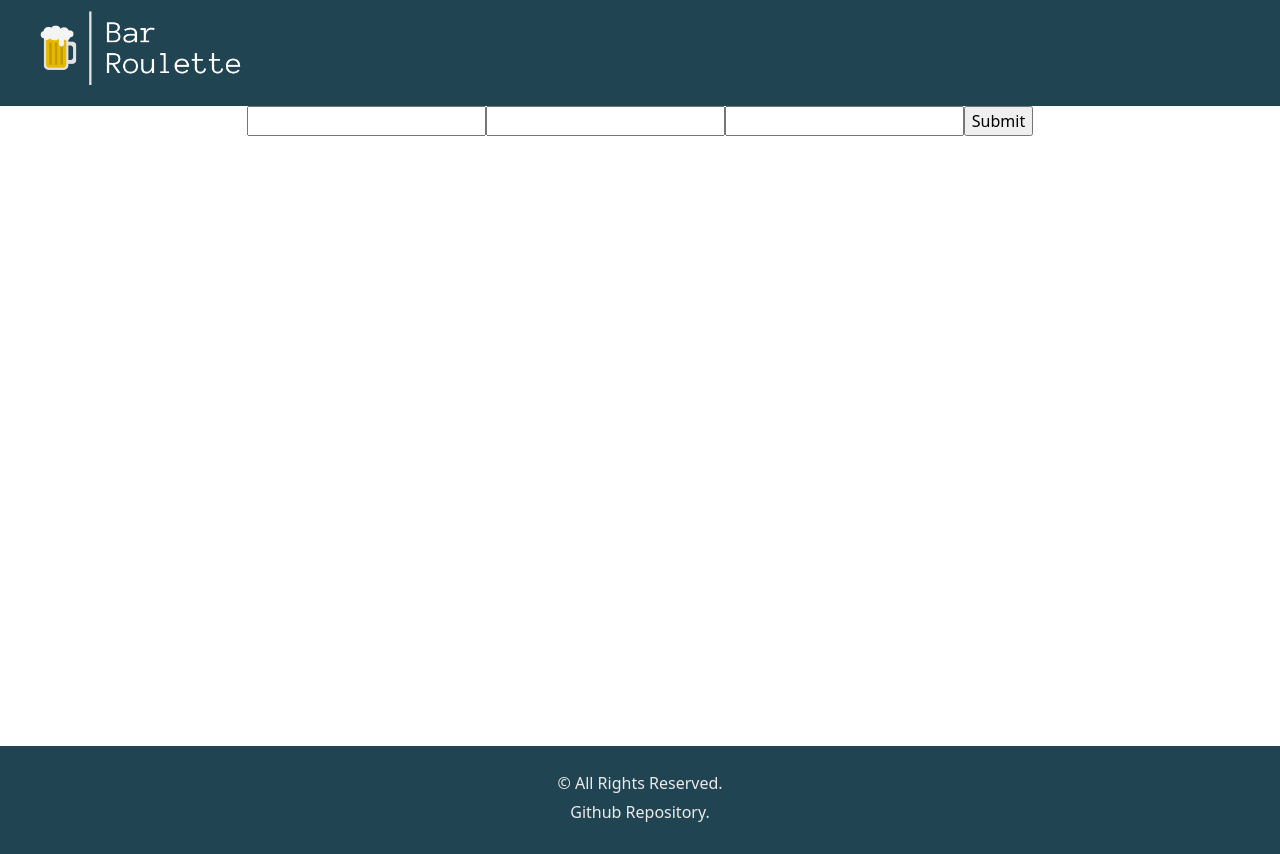
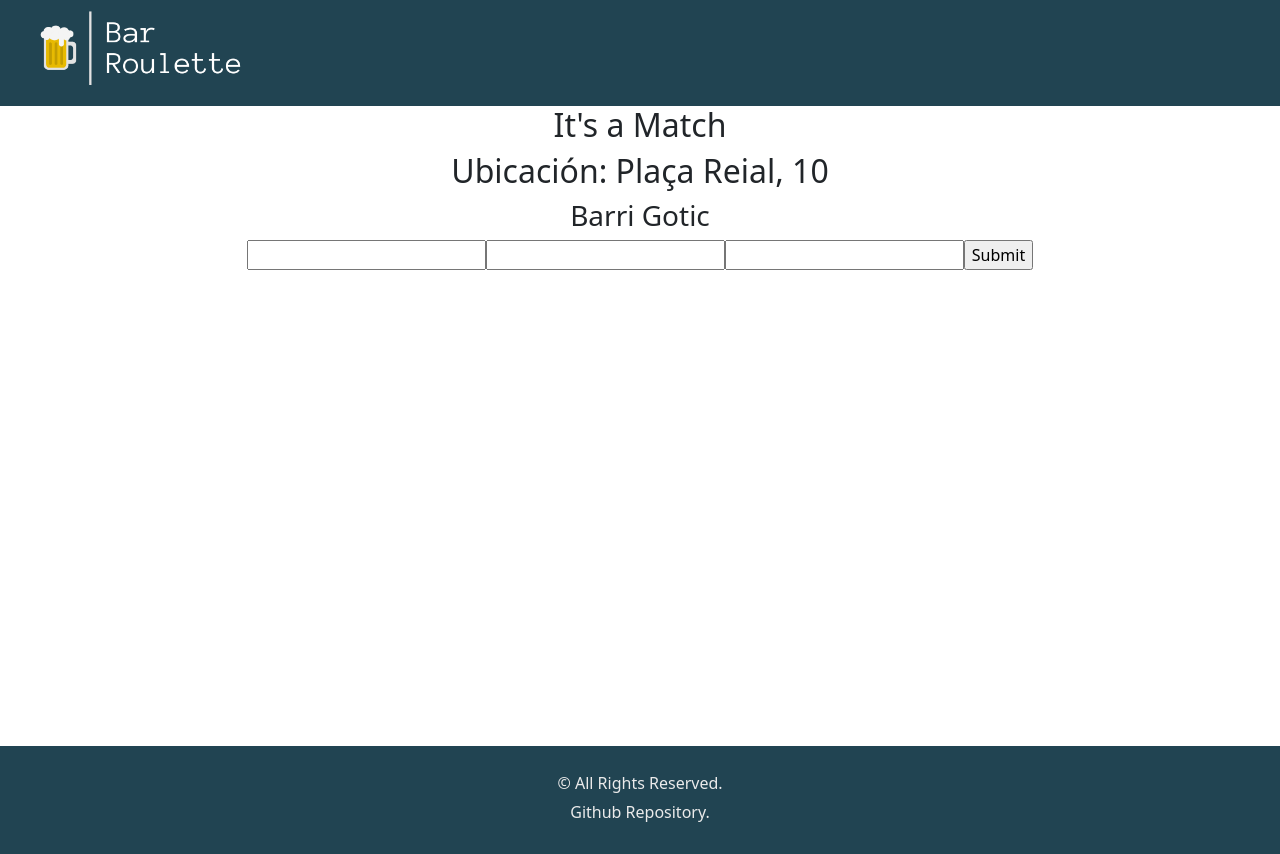
Before and after one commit to RogerRochoRibas/HackatonITAcademy, a React (Create React App) app in the folder bar-roulette/: page /results in a window 1280 px wide. Built offline with nearby package versions, Linux system fonts and the light colour scheme.

Commit message:
Creado un Bar Locaction como place holder

```diff
--- a/bar-roulette/src/components/results/resultsBarLocation.js
+++ b/bar-roulette/src/components/results/resultsBarLocation.js
@@ -0,0 +1,7 @@
+export function ResultsBarLocation() {
+    return <div id='resultsBarLocation'>
+        <h2>It's a Match</h2>
+        <h2>Ubicación: Plaça Reial, 10</h2>
+        <h3>Barri Gotic</h3>
+    </div>
+}
--- a/bar-roulette/src/pages/results.js
+++ b/bar-roulette/src/pages/results.js
@@ -1,12 +1,14 @@
-import React from 'react'
-import EmailComponent from '../components/results/inputPeople';
+import React from "react";
+import EmailComponent from "../components/results/inputPeople";
+import { ResultsBarLocation } from "../components/results/resultsBarLocation";
 
 const ResultPage = () => {
-    return (
-        <div id='resultsPage'>
-            <EmailComponent />
-        </div>
-    );
-}
+  return (
+    <div id="resultsPage">
+      <ResultsBarLocation />
+      <EmailComponent />
+    </div>
+  );
+};
 
 export default ResultPage;
```
